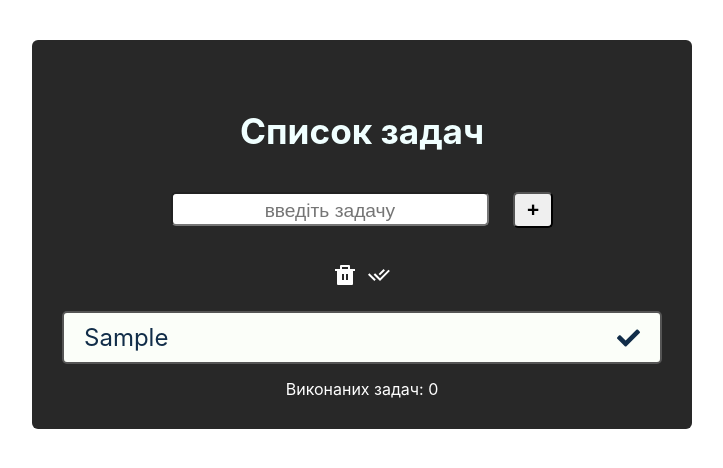
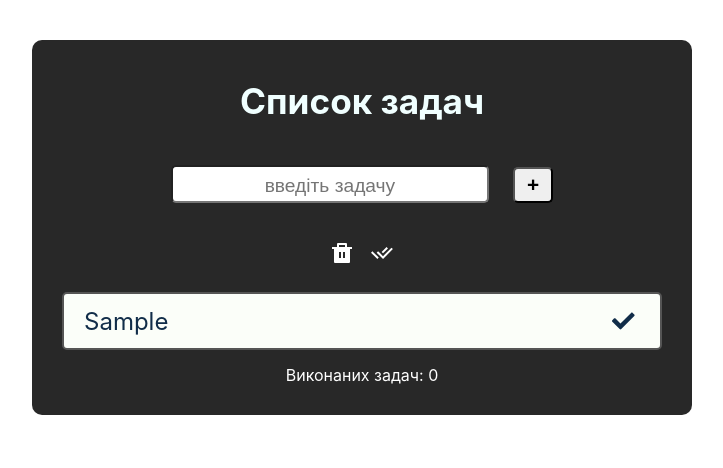
Before and after one commit to rollandss/my-todo, a React (Create React App) app: page / in a window 1280 px wide. Both pictures are taken after typing "Sample" into the empty fields and a click on the button "додати задачу". Shown: the top 468 px of the page, without its empty margins (278-1001 px from the left). Built offline with nearby package versions, Linux system fonts and the light colour scheme.

Commit message:
style correct

```diff
--- a/package.json
+++ b/package.json
@@ -10,6 +10,7 @@
     "react-dom": "^18.2.0",
     "react-icons": "^4.7.1",
     "react-scripts": "5.0.1",
+    "react-transition-group": "^4.4.5",
     "uuid": "^9.0.0",
     "web-vitals": "^2.1.4"
   },
--- a/public/index.html
+++ b/public/index.html
@@ -9,6 +9,7 @@
       name="description"
       content="Web site created using create-react-app"
     />
+
     <link rel="apple-touch-icon" href="%PUBLIC_URL%/logo192.png" />
     <!--
       manifest.json provides metadata used when your web app is installed on a
--- a/src/App.css
+++ b/src/App.css
@@ -6,14 +6,14 @@
   padding: 30px;
   margin-top: 40px;
 
-  border-radius: 6px;
+  border-radius: 10px;
   /* text-shadow: gray 0px 2px 5px ; */
   /* box-shadow: gray 0px 5px 5px; */
 
 }
 
 h1 {
-  margin-top: 40px;
+  margin-top: 10px;
   font-size: 2.2rem;
   margin-bottom: 40px;
   margin: top 24px;
--- a/src/components/Todos/Todo.module.css
+++ b/src/components/Todos/Todo.module.css
@@ -22,6 +22,7 @@
 .togleIcon,
 .deleteIcon {
   cursor: pointer;
+  margin: 5px;
 }
 
 .hideIcon {
--- a/src/components/Todos/TodoForm.jsx
+++ b/src/components/Todos/TodoForm.jsx
@@ -17,7 +17,7 @@ const TodoForm = ({ addTodo }) => {
         value={text}
         onChange={(e) => setText(e.target.value)}
       />
-      <button type="submit" title="додати задачу">
+      <button type="submit" title="додати задачу" >
      +
       </button>
     </form>
--- a/src/components/Todos/TodoForm.module.css
+++ b/src/components/Todos/TodoForm.module.css
@@ -2,12 +2,11 @@
   margin-bottom: 30px;
 }
 .todoFormContainer input {
-  /* height: 3em; */
+  height: 1.3em;
   border-radius: 5px;
   margin-right: 1em;
   font-size: 1.5rem;
-  outline:none;
-
+  outline: none;
 }
 
 input::placeholder {
@@ -25,4 +24,5 @@ button {
   padding-left: 12px;
   padding-right: 12px;
   font-weight: 900;
+  margin-top: 5px;
 }
--- a/src/components/Todos/TodoList.module.css
+++ b/src/components/Todos/TodoList.module.css
@@ -1,3 +1,18 @@
 .todoList {
   transition-duration: 2s;
 }
+
+.todo-enter {
+  opacity: 0;
+}
+.todo-enter-active {
+  opacity: 1;
+  transition: opacity 200ms;
+}
+.todo-exit {
+  opacity: 1;
+}
+.todo-exit-active {
+  opacity: 0;
+  transition: opacity 2ms;
+}
--- a/src/components/UI/Button.module.css
+++ b/src/components/UI/Button.module.css
@@ -1,5 +1,5 @@
 .actionButton{
-    margin: 5px;
+    margin: 8px;
     font-size: 1.5em;
     cursor: pointer;
 
```
Also changed, not shown: 1 other file (tests, documents, lock files or other folders).
